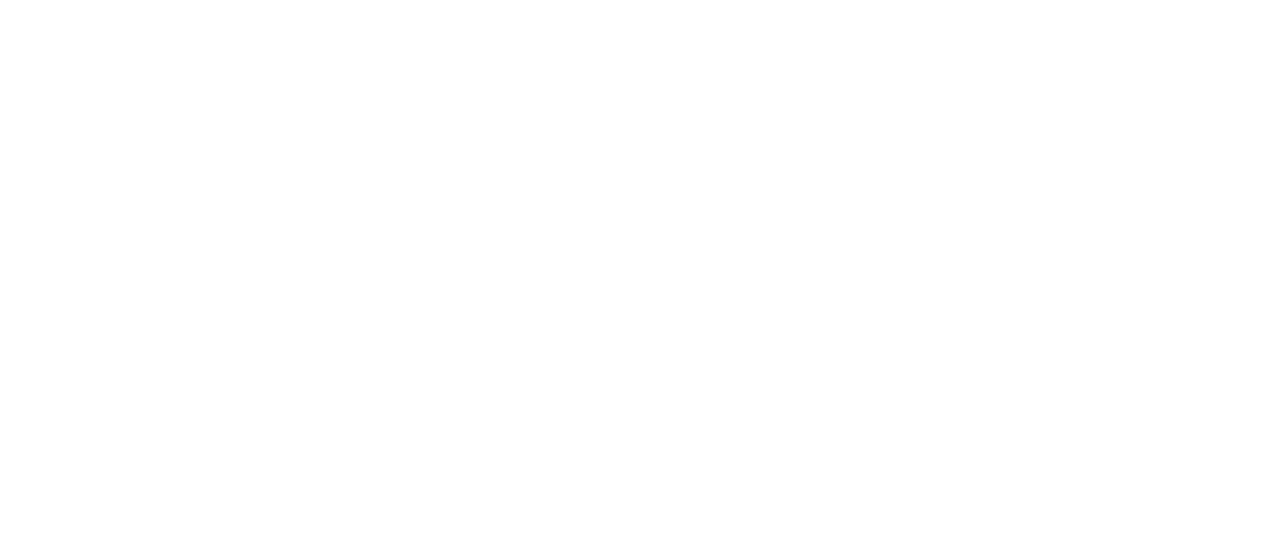
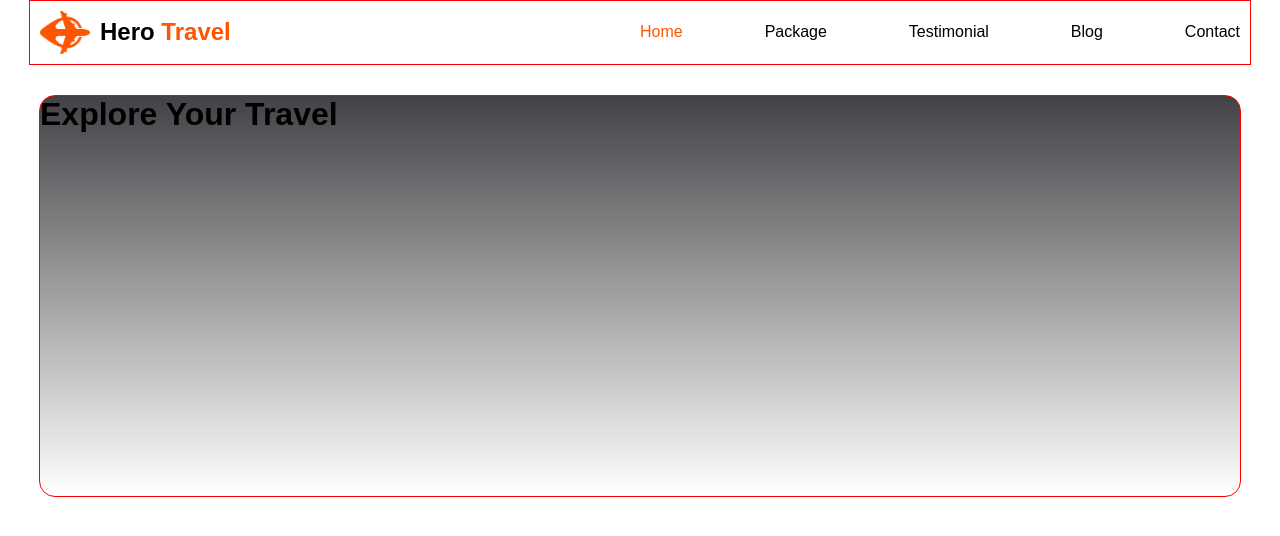
Before and after one commit to Shahnewaz001/hero-travel, a plain HTML site: page index.html in a window 1280 px wide. Drawn offline with Linux system fonts and the light colour scheme.

Commit message:
complete banner section

```diff
--- a/index.html
+++ b/index.html
@@ -9,7 +9,22 @@
 </head>
 <body>
     <header>
-
+       <nav>
+        <div class="logo-container">
+            <img src="Images/Group 40071 (2).png"alt="">
+            <h2>Hero <span class="main-color">Travel</span></h2>
+        </div>
+        <div class="text-bar">
+            <li><span class="main-color">Home</span></li>
+            <li>Package</li>
+            <li>Testimonial</li>
+            <li>Blog</li>
+            <li>Contact</li>
+        </div>
+       </nav>
+       <div class="banner-section">
+          <h1>Explore Your Travel</h1>
+       </div>
     </header>
     <main></main>
     <footer></footer>
--- a/styles/styles.css
+++ b/styles/styles.css
@@ -0,0 +1,55 @@
+*{
+    margin: 0;
+}
+@import url('https://fonts.googleapis.com/css2?family=Mulish:ital,wght@0,800;1,800&display=swap');
+ body{
+    font-family: "Mulish", sans-serif;
+  font-optical-sizing: auto;
+  font-weight: 400;
+  /* font-weight: 800; */
+ }
+
+nav, .banner-section{
+    max-width: 1200px;
+    border: 1px solid red;
+    margin: 0 auto;
+    padding: 10px;
+    display: flex;
+}
+nav img{
+    max-width: 50px;
+    margin-right: 10px;
+}
+.main-color{
+    color: #FF5400;
+}
+.logo-container{
+    display: flex;
+    align-items: center;
+    width: 50%;
+}
+.text-bar{
+    display: flex;
+    align-items: center;
+    width: 50%;
+    list-style: none;
+    justify-content: space-between;
+}
+.banner-section{
+    padding: 0;
+    margin-top: 30px;
+    min-height: 400px;
+    border-radius: 16px;
+background: linear-gradient(180deg, rgba(19, 19, 24, 0.80) 0%, rgba(19, 19, 24, 0.00) 100%);
+}
+/* .banner-section h1{color: #FFF; */
+    font-size: 60px;
+    max-width: 600px;
+    text-align: center;
+}
+/* .banner-section p{ */
+    color: #FFF;
+text-align: center;
+font-size: 16px;
+max-width: 650px;
+}
```
Also changed, not shown: Images/Group 13 (1) (1).png (added), Images/Group 39.png (added), Images/Group 40.png (added), Images/Group 40071 (2).png (added), Images/Group 40089.png (added), Images/Rectangle 10.png (added), Images/Rectangle 11.png (added), Images/Rectangle 4.png (added), Images/Rectangle 5.png (added), Images/Rectangle 6.png (added), Images/Rectangle 7.png (added), Images/Rectangle 8 (1).png (added), Images/Rectangle 8.png (added), Images/Rectangle 9.png (added).
